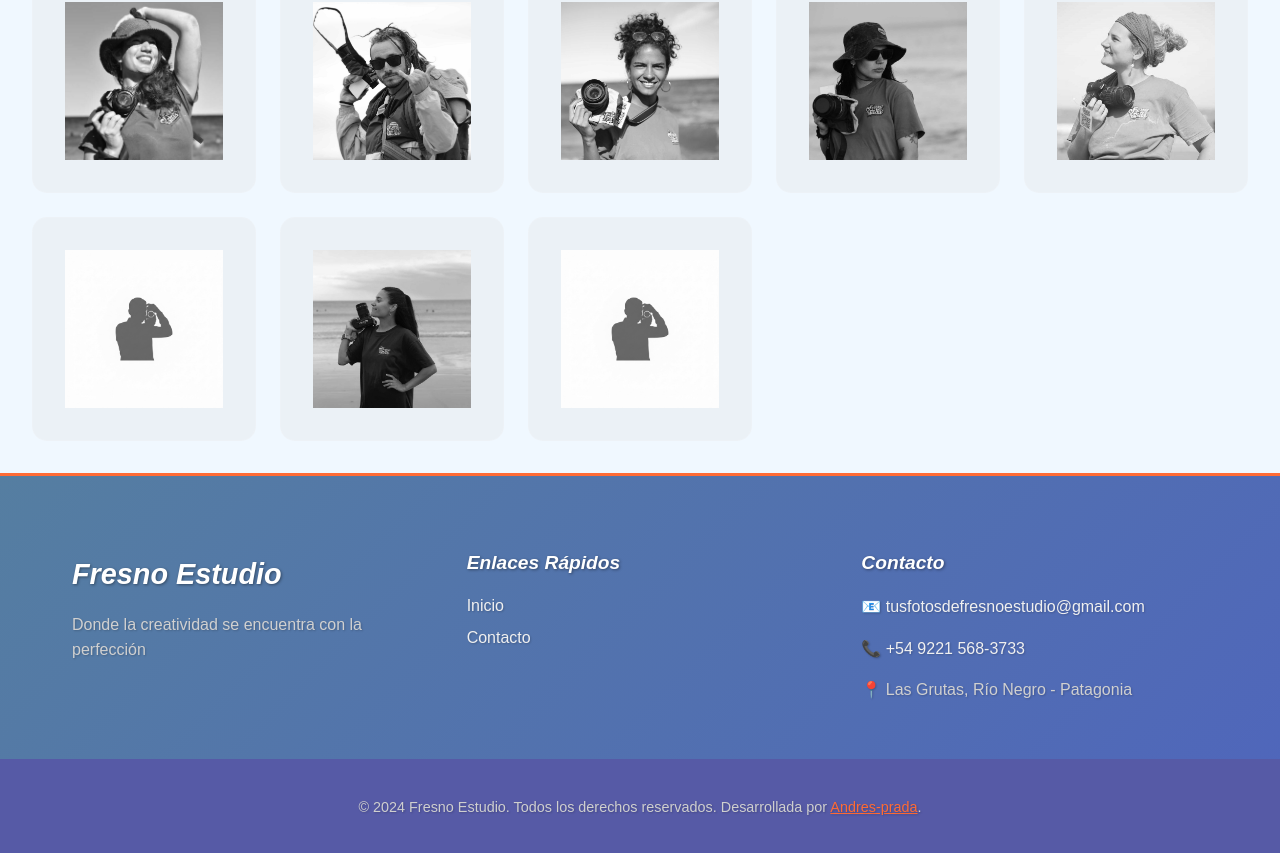
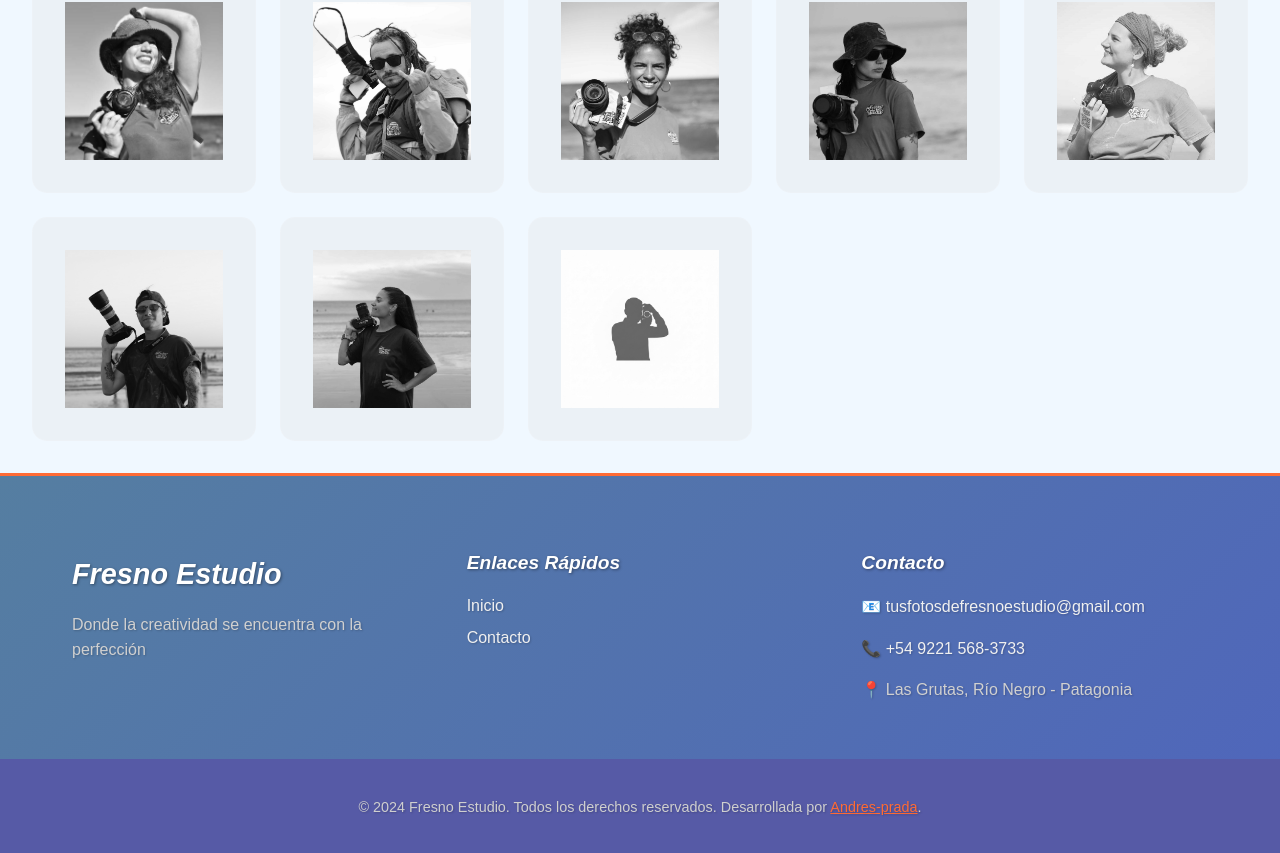
Before and after one commit to Andrs-cmd/FresnoFotos2026, a React (Vite) app in the folder frontend/: page / in a window 1280 px wide. Shown: the part 937-1790 px from the top of the page. Built offline with nearby package versions, Linux system fonts and the light colour scheme; no server answers; a web font is replaced by a local one.

Commit message:
foto fotografo andres

```diff
--- a/frontend/src/components/GaleriaFotografos.jsx
+++ b/frontend/src/components/GaleriaFotografos.jsx
@@ -80,7 +80,7 @@ const GaleriaFotografos = () => {
       nombre: "ANDRÉS",
       slug: "andres",
       especialidad: "FRESNO ESTUDIO",
-      imagen: "/assets/img/silueta.jpg"
+      imagen: "/assets/img/andres.jpg"
     },
     {
       id: 12,
```
Also changed, not shown: frontend/public/assets/img/andres.jpg (added).
